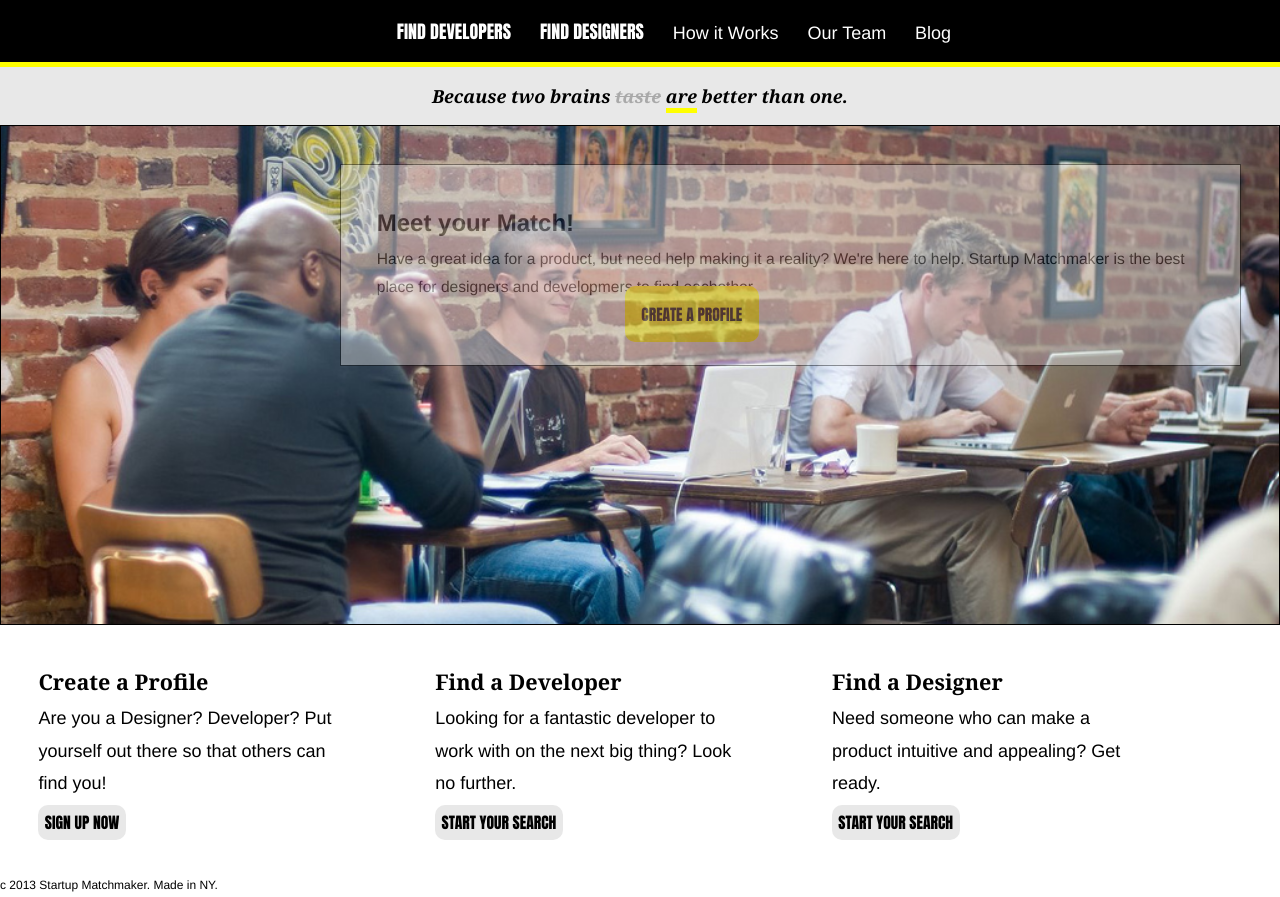
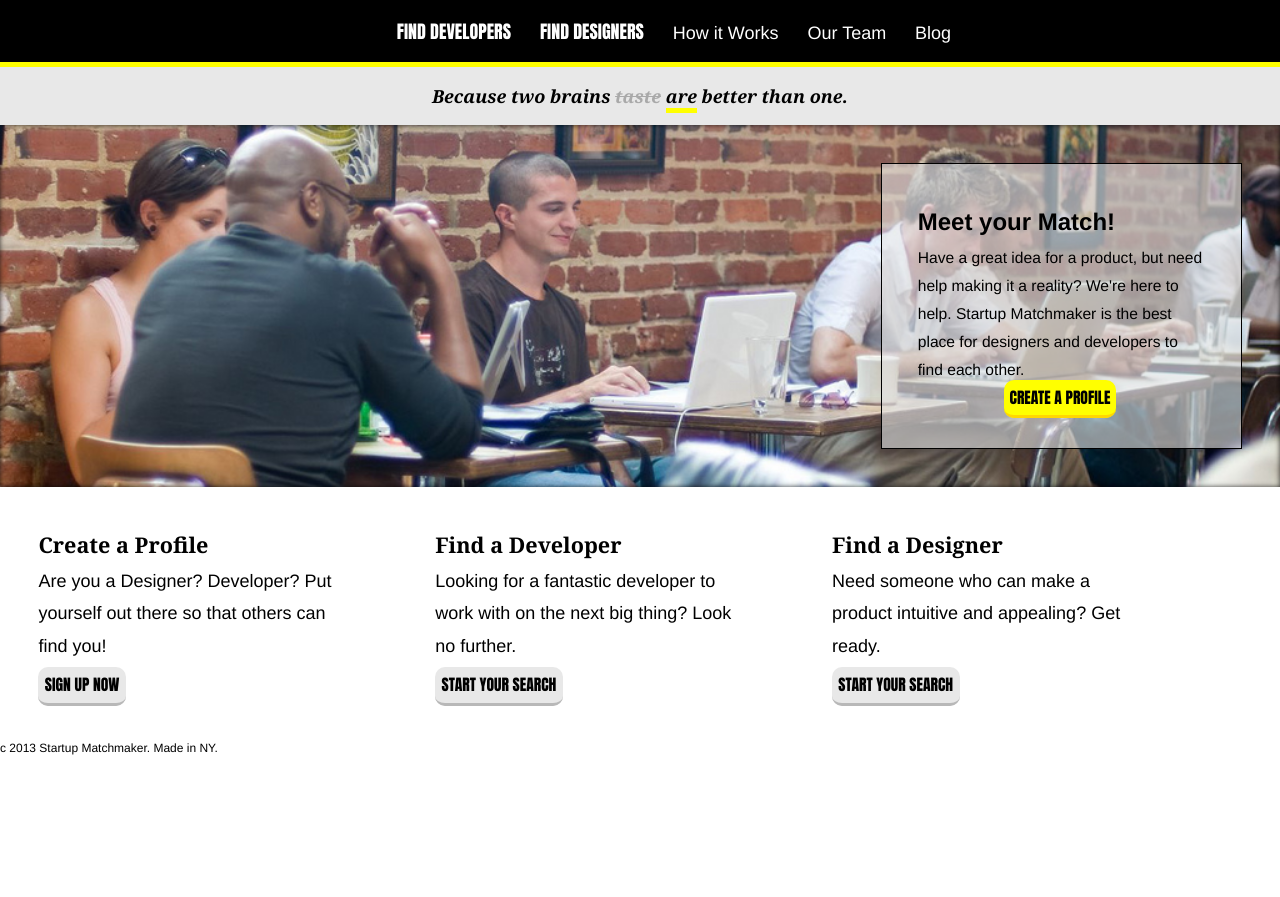
Before and after one commit to hoarh/startup_matchmaker, a plain HTML site: page index.html in a window 1280 px wide. Shown: the part 53-950 px from the top of the page. After the commit the page ends 813 px from the top, so only its background shows below. Drawn offline with nearby package versions, Linux system fonts and the light colour scheme; a script that the page names is missing.

Commit message:
Formatted buttons

```diff
--- a/css/style.css
+++ b/css/style.css
@@ -105,35 +105,31 @@ span.underline {
      border-bottom: 5px solid yellow;
 }
 
-div.seethru {
-     border: 1px solid black;
+section.seethru {
      background: url(../images/coworking.jpg) center center no-repeat;
      background-size: cover;
-     height: 500px;
      overflow: hidden;
+     padding: 3%;
+     box-shadow: inset 0 0 5px rgba(0,0,0,.75);
+}
+
+.seethru div {
+     width: 75%;
+     float: right;
+     border: 1px solid black;
      padding: 3%;
 }
 
-.seethru section {
-     width: 75%;
-     float: right;
-     border: 1px solid black;
-     background-color: #E8E8E8;
-     box-shadow-bottom: 5px black;
-     opacity: 0.4;
-     padding: 3%;
-}
-
-.seethru section h3 {
+.seethru div h3 {
      font-weight: bold;
      font-size: 2em;
 }
 
-.seethru section p {
+.seethru div p {
      font-size: 1.3em;
 }
 
-.seethru section a{
+.seethru div a{
      text-decoration: none;
      text-transform: uppercase;
      background-color: yellow;
@@ -145,10 +141,7 @@ div.seethru {
      padding: 2%;
      margin-left: 30%;
      border-radius: 10px;
-}
-
-.ybutton {
-
+     border-bottom: 3px solid #FFD700;
 }
 
 div.under {
@@ -169,8 +162,7 @@ div.under section p {
      padding-bottom: 3%;
 }
 
-
-div.under section a {
+.under section a {
      text-decoration: none;
      text-transform: uppercase;
      background-color: #E8E8E8;
@@ -182,6 +174,7 @@ div.under section a {
      padding: 2%;
      width: 100%;
      border-radius: 10px;
+     border-bottom: 3px solid #B8B8B8;
 }
 
 @media only screen and (min-width: 768px) {
@@ -190,9 +183,19 @@ ul {
      margin-left: 30%
 }
 
+.seethru div {
+     width: 30%;
+     background: rgba(232,232,232,0.6);
+
+}
+
 .under {
      float: left;
      width: 25%;
+}
+
+.under section {
+     border-right: 5px rgba(192,192,192)
 }
 
 footer {
--- a/index.html
+++ b/index.html
@@ -31,13 +31,13 @@
 			<h2>Because two brains <span class="strikethrough">taste</span> <span class="underline">are</span> better than one.</h2>
 
 
-			<div class="seethru">
-				<section>
+			<section class="seethru">
+				<div>
 					<h3>Meet your Match!</h3>
-					<p>Have a great idea for a product, but need help making it a reality? We're here to help. Startup Matchmaker is the best place for designers and developmers to find eachother.</p>
+					<p>Have a great idea for a product, but need help making it a reality? We're here to help. Startup Matchmaker is the best place for designers and developers to find each other.</p>
 					<a class="ybutton" href="#">Create a Profile</a>
-				</section>
-			</div>
+				</div>
+			</section>
 
 			<div class="under">
 				<section>
```
